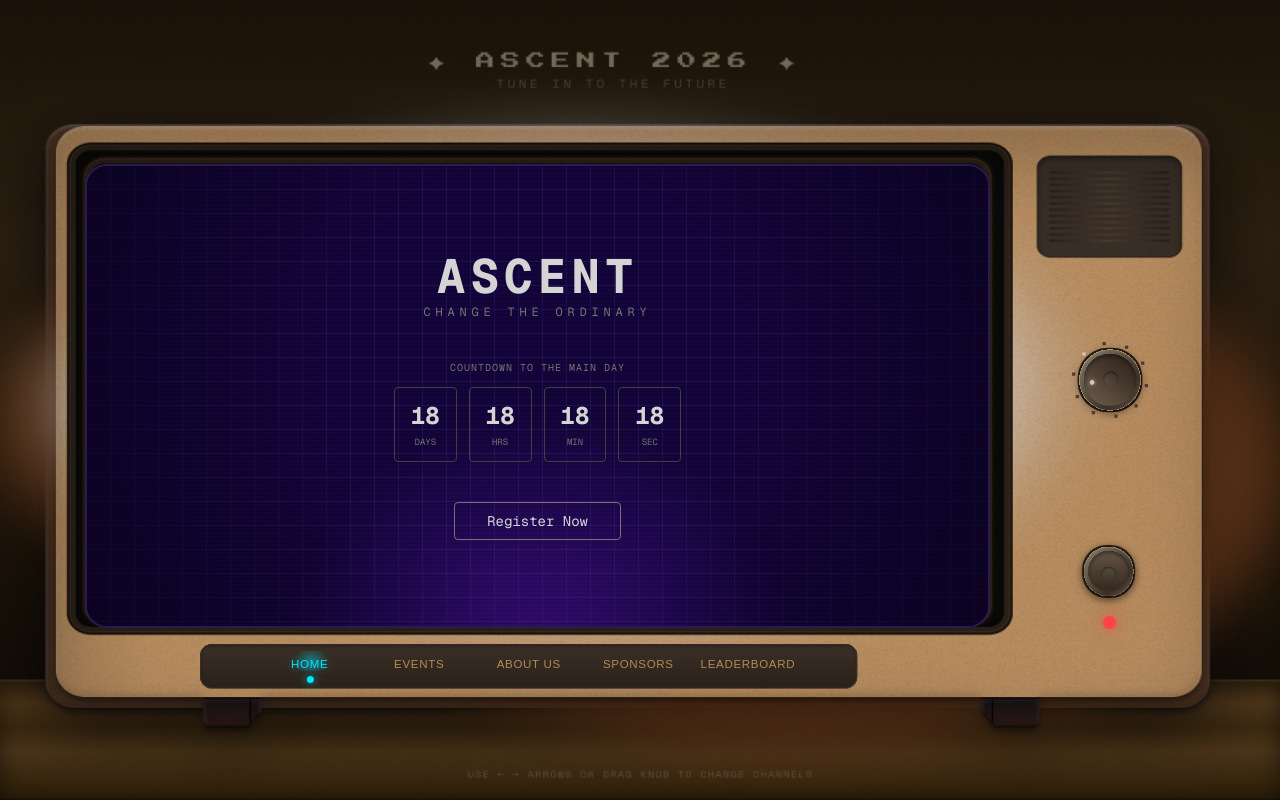
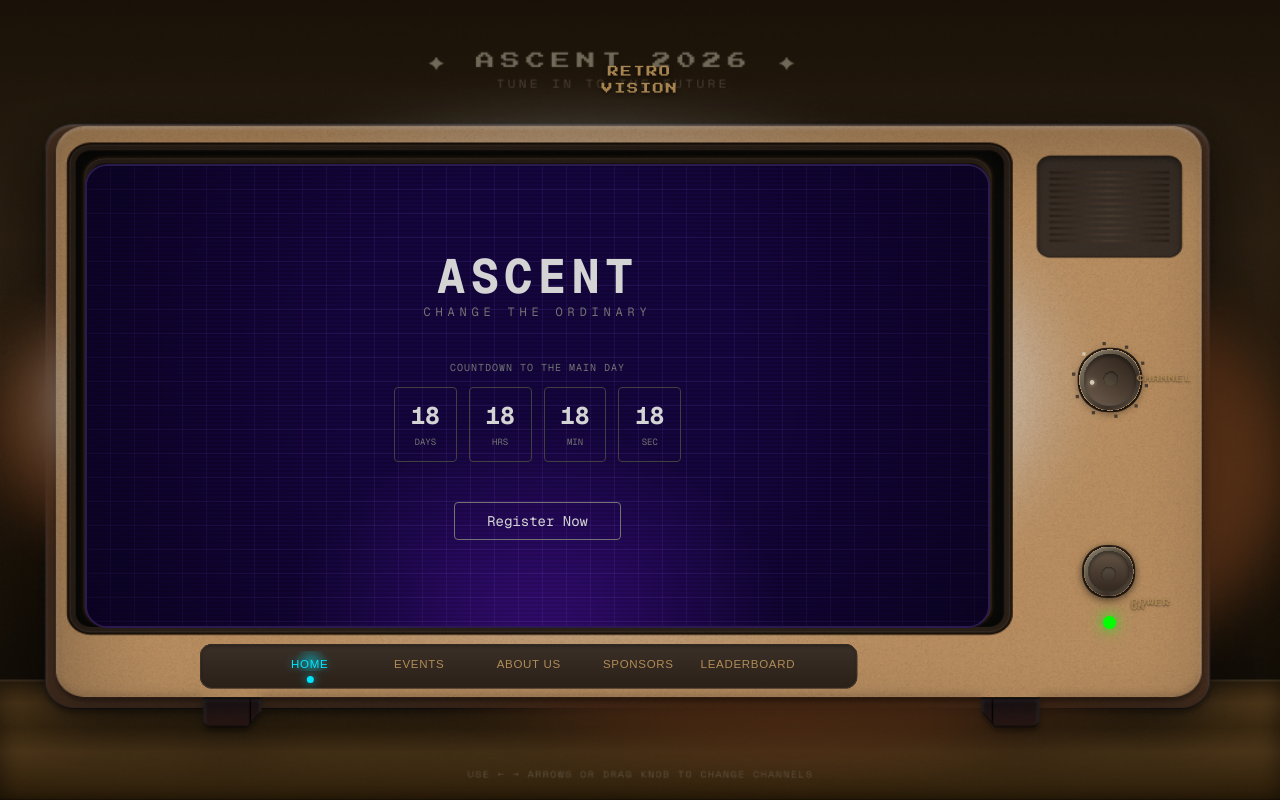
Before and after one commit to Ascent-2026/ascent, a Next.js app: page /home in a window 1280 px wide. Built offline with nearby package versions, Linux system fonts and the light colour scheme.

Commit message:
add text labels and update power light colors (green on, red off)

```diff
--- a/components/tv/TVFrame.tsx
+++ b/components/tv/TVFrame.tsx
@@ -26,6 +26,9 @@ export function TVFrame({ children }: { children: React.ReactNode }) {
         {/* Base background image - fills entire viewport */}
         <div className={styles.tvBase} aria-hidden="true" />
 
+        {/* Retro Vision Label */}
+        <div className={styles.retroVisionLabel}>RETRO<br/>VISION</div>
+
         {/* Screen content area */}
         <div className={styles.screenSlot}>
           <TVScreen isOn={isPoweredOn}>{children}</TVScreen>
@@ -33,6 +36,7 @@ export function TVFrame({ children }: { children: React.ReactNode }) {
 
         {/* Volume knob SVG overlay */}
         <div className={styles.volumeSlot}>
+          <div className={styles.channelLabel}>CHANNEL</div>
           <svg className={styles.volumeKnob} viewBox="0 0 82 83" fill="none">
             <image
               href="/tv-parts/volume-knob.svg"
@@ -48,6 +52,7 @@ export function TVFrame({ children }: { children: React.ReactNode }) {
           data-powered={isPoweredOn}
           data-channel={currentIndex}
         >
+          <div className={styles.powerLabel}>POWER</div>
           <svg
             className={styles.powerIndicator}
             viewBox="0 0 73 73"
@@ -61,6 +66,11 @@ export function TVFrame({ children }: { children: React.ReactNode }) {
             className={`${styles.powerLight} ${isPoweredOn ? styles.powerLightOn : styles.powerLightOff}`}
             aria-hidden="true"
           />
+
+          {/* Power status text */}
+          <div className={styles.powerStatusLabel}>
+            {isPoweredOn ? "ON" : "OFF"}
+          </div>
         </div>
 
         {/* Power button (clickable area) */}
--- a/styles/tv.module.css
+++ b/styles/tv.module.css
@@ -1,3 +1,8 @@
+@font-face {
+  font-family: "PressStart2P";
+  src: url("/PressStart2P-Regular.ttf") format("truetype");
+}
+
 .stage {
   width: 100vw;
   min-height: 100dvh;
@@ -84,13 +89,75 @@
 }
 
 .powerLightOn {
-  background: #ff4444;
-  box-shadow: 0 0 12px rgba(255, 68, 68, 0.8), 0 0 24px rgba(255, 68, 68, 0.4);
+  background: #00ff00;
+  box-shadow:
+    0 0 12px rgba(0, 255, 0, 0.8),
+    0 0 24px rgba(0, 255, 0, 0.4);
 }
 
 .powerLightOff {
-  background: rgba(80, 80, 80, 0.4);
-  box-shadow: none;
+  background: #ff4444;
+  box-shadow:
+    0 0 12px rgba(255, 68, 68, 0.5),
+    0 0 24px rgba(255, 68, 68, 0.2);
+}
+
+/* Text labels */
+.retroVisionLabel {
+  position: absolute;
+  top: 8%;
+  left: 50%;
+  transform: translateX(-50%);
+  font-family: "PressStart2P", monospace;
+  font-size: 0.7rem;
+  letter-spacing: 0.15em;
+  color: rgba(183, 144, 88, 0.9);
+  text-align: center;
+  white-space: nowrap;
+  pointer-events: none;
+  text-shadow: 0 2px 4px rgba(0, 0, 0, 0.5);
+}
+
+.channelLabel {
+  position: absolute;
+  left: 83.7%;
+  top: 39.5%;
+  width: 6.1%;
+  font-family: "PressStart2P", monospace;
+  font-size: 0.45rem;
+  letter-spacing: 0.1em;
+  color: rgba(183, 144, 88, 0.8);
+  text-align: center;
+  pointer-events: none;
+  text-shadow: 0 1px 2px rgba(0, 0, 0, 0.5);
+}
+
+.powerLabel {
+  position: absolute;
+  left: 84.1%;
+  top: 64.8%;
+  width: 5.1%;
+  font-family: "PressStart2P", monospace;
+  font-size: 0.45rem;
+  letter-spacing: 0.1em;
+  color: rgba(183, 144, 88, 0.8);
+  text-align: center;
+  pointer-events: none;
+  text-shadow: 0 1px 2px rgba(0, 0, 0, 0.5);
+}
+
+.powerStatusLabel {
+  position: absolute;
+  left: 84.1%;
+  top: 71%;
+  width: 5.1%;
+  font-family: "PressStart2P", monospace;
+  font-size: 0.4rem;
+  letter-spacing: 0.08em;
+  color: rgba(183, 144, 88, 0.8);
+  text-align: center;
+  pointer-events: none;
+  text-shadow: 0 1px 2px rgba(0, 0, 0, 0.5);
 }
 
 .powerButton {
```
